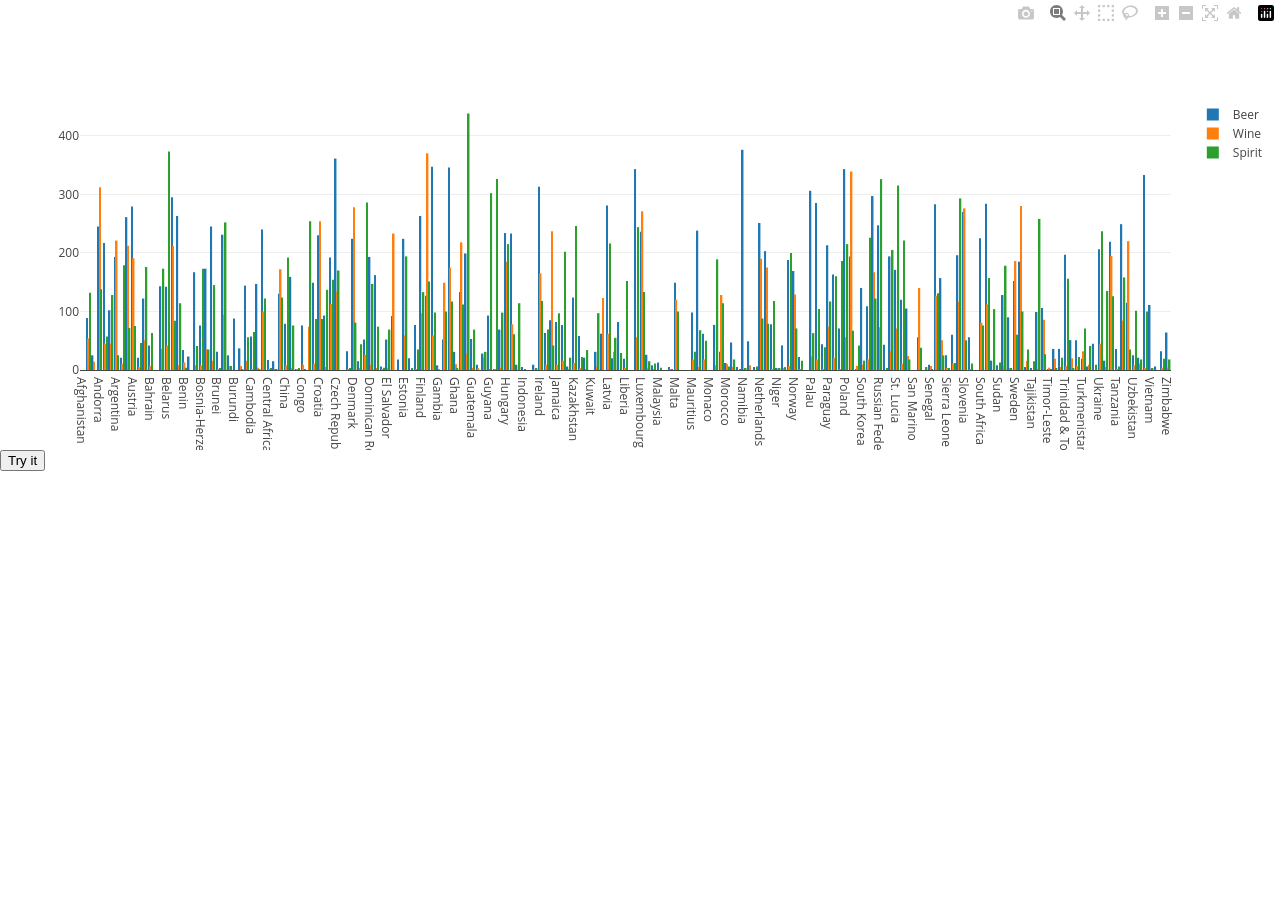
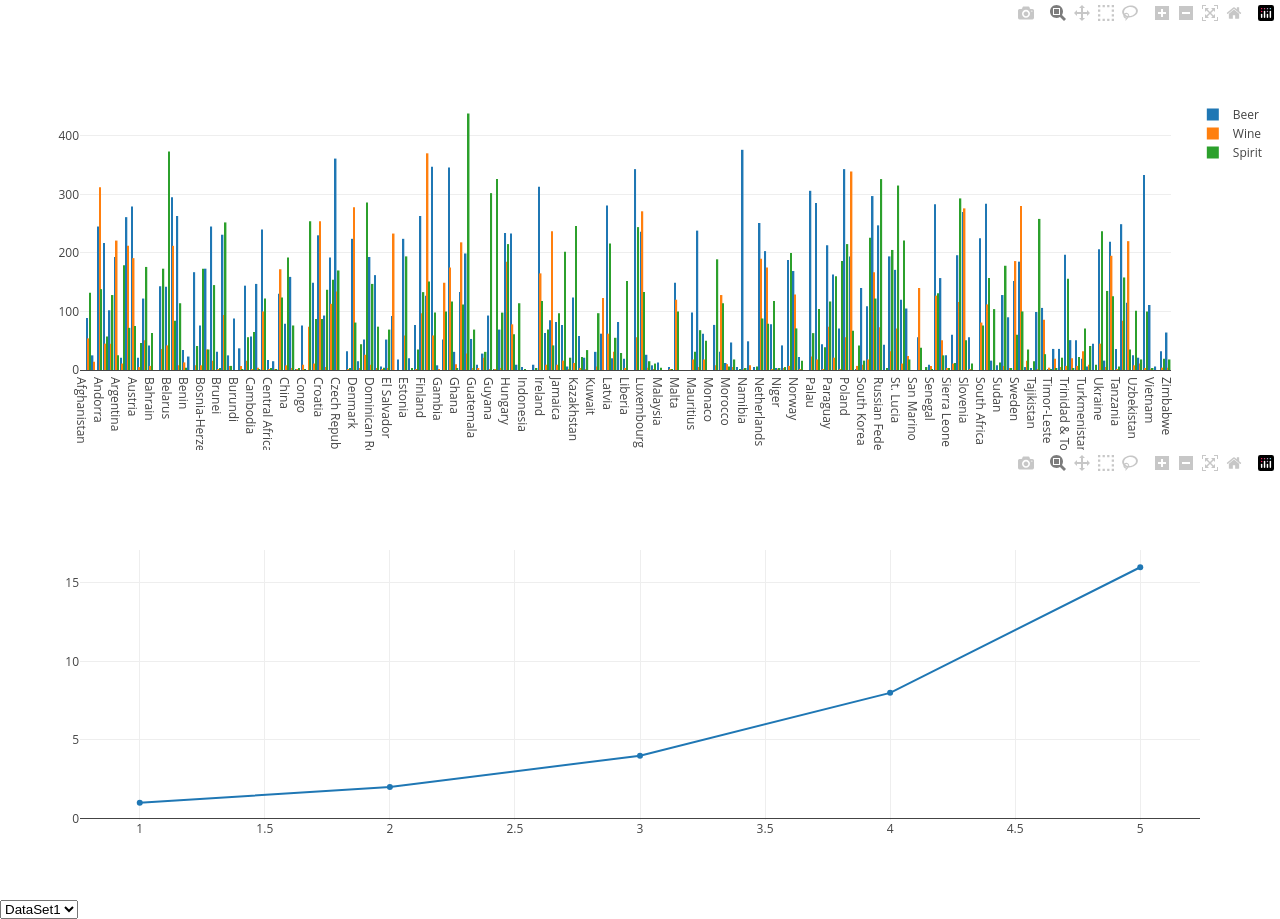
Before and after one commit to jakeportra/project-2, a Flask app: page / in a window 1280 px wide. Before the commit the page ends 471 px from the top, so only its background shows below. Run offline with Flask 2, Linux system fonts and the light colour scheme; data comes from the database, SQL or seed files in the repository; some libraries are stand-ins or nearby versions.

Commit message:
Added spirits to the plot. Added a second plot that currently switches between dummy data (for creating a switching version of the first plot). Added a favicon of a beer.

```diff
--- a/app.py
+++ b/app.py
@@ -9,7 +9,6 @@ from flask import Flask, jsonify, render_template
 
 # Database setup
 engine = create_engine("sqlite:///world-alcohol-consumption.db")
-
 
 # reflect an existing database into a new model
 Base = automap_base()
@@ -23,9 +22,7 @@ Countries = Base.classes.countries
 # Flask Setup
 app = Flask(__name__)
 
-
 # Flask Routes
-
 @app.route("/")
 def IndexRoute():
     webpage = render_template("index.html")
--- a/static/js/enriqueLogic.js
+++ b/static/js/enriqueLogic.js
@@ -41,7 +41,5 @@ d3.json("/data").then(function (data) {
 
     var layout= {barmode: 'group'};
 
-    Plotly.newPlot("plot", data, layout);
+    Plotly.newPlot("plot1", data, layout);
 });
-
-d3.selectAll("#selDataset").on("change", updatePlotly);
--- /dev/null
+++ b/static/js/testLogic.js
@@ -0,0 +1,47 @@
+
+// Show that we've loaded the JavaScript file
+console.log("Loaded testLogic.js");
+
+// Initializes the page with a default plot
+function init() {
+    data = [{
+      x: [1, 2, 3, 4, 5],
+      y: [1, 2, 4, 8, 16] }];
+
+    Plotly.newPlot("plot2", data);
+}
+
+// Call updatePlotly() when a change takes place to the DOM
+d3.selectAll("#selDataset").on("change", updatePlotly);
+
+// This function is called when a dropdown menu item is selected
+function updatePlotly() {
+// Use D3 to select the dropdown menu
+var dropdownMenu = d3.select("#selDataset");
+// Assign the value of the dropdown menu option to a variable
+var dataset = dropdownMenu.property("value");
+
+// Initialize x and y arrays
+var x = [];
+var y = [];
+
+function chooseDataset(dataset) {
+    switch(dataset) {
+        case "dataset1":
+            x = [1, 2, 3, 4, 5];
+            y = [1, 2, 4, 8, 16];
+            break;
+        case "dataset2":
+            x = [10, 20, 30, 40, 50];
+            y = [1, 10, 100, 1000, 10000];
+    }
+}
+
+chooseDataset(dataset);
+
+// Note the extra brackets around 'x' and 'y'
+Plotly.restyle("plot2", "x", [x]);
+Plotly.restyle("plot2", "y", [y]);
+}
+
+init();
--- a/templates/index.html
+++ b/templates/index.html
@@ -5,6 +5,9 @@
   <meta name="viewport" content="width=device-width, initial-scale=1.0">
   <meta http-equiv="X-UA-Compatible" content="ie=edge">
   <title>World Alcohol Consumption</title>
+
+  <!-- Favicon for our website (right now it only works with liveserver-->
+  <link rel="shortcut icon" href="{{ url_for('static', filename='beer_favicon.png') }}" />
 
   <!-- Leaflet CSS -->
   <link rel="stylesheet" href="https://unpkg.com/leaflet@1.0.0-rc.3/dist/leaflet.css" />
@@ -14,24 +17,32 @@
 
   <!-- Import Plotly-->
   <script src="https://cdn.plot.ly/plotly-latest.min.js"></script>
+
 </head>
 <body>
 
   <!-- The div that holds our heatmap -->
   <div id="heatmap"></div>
 
-  <!-- Placeholder for a plot -->
-  <div id="plot"></div>
+  <!-- The div that holds the first plot -->
+  <div id="plot1"></div>
 
+  <!-- The div that holds the second plot -->
+  <div id="plot2"></div>
+
+  <select id="selDataset">
+    <option value="dataset1">DataSet1</option>
+    <option value="dataset2">DataSet2</option>
+  </select>
 
   <!-- Leaflet JavaScript -->
   <script src="https://unpkg.com/leaflet@1.0.0-rc.3/dist/leaflet.js"></script>
   <!-- D3 JavaScript -->
-  <script type="text/javascript" src="https://d3js.org/d3.v5.js"></script>
+  <script type="text/javascript" src="https://d3js.org/d3.v5.min.js"></script>
   <!-- Our JavaScript -->
   <script type="text/javascript" src="../static/js/jakeLogic.js"></script>
   <script type="text/javascript" src="../static/js/enriqueLogic.js"></script>
+  <script type="text/javascript" src="../static/js/testLogic.js"></script>
 
-  <button type="button" onclick="myFunction()">Try it</button>
 </body>
 </html>
```
Also changed, not shown: static/beer_favicon.png (added).
